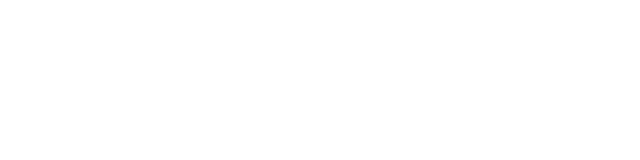
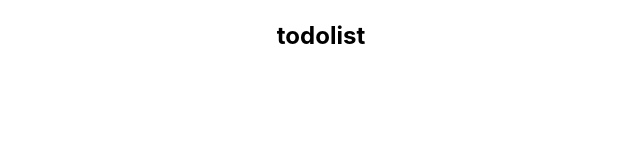
Before and after one commit to heony704/wanted-pre-onboarding-frontend, a React (Create React App) app: page /todo in a window 1280 px wide. Shown: the top 160 px of the page, without its empty margins (319-959 px from the left). Built offline with nearby package versions, Linux system fonts and the light colour scheme.

Commit message:
header 추가

```diff
--- a/src/components/Header.tsx
+++ b/src/components/Header.tsx
@@ -1,3 +1,21 @@
+import styled from "styled-components";
+
 export default function Header() {
-    return (<div></div>);
+    return (
+        <Container>
+            <span>todolist</span>
+        </Container>
+    );
 }
+
+const Container = styled.div`
+    display: flex;
+    justify-content: center;
+    align-items: center;
+    width: 100%;
+    height: 70px;
+
+    user-select: none;
+    font-size: 1.5rem;
+    font-weight: 700;
+`;
--- a/src/pages/AuthPage.tsx
+++ b/src/pages/AuthPage.tsx
@@ -1,5 +1,16 @@
 import styled from 'styled-components';
+import Header from '../components/Header';
 
 export default function AuthPage() {
-    return (<div></div>);
+    return (
+        <Container>
+            <Header />
+        </Container>
+    );
 }
+
+const Container = styled.div`
+    min-height: 100vh;
+    max-width: 50rem;
+    margin: 0 auto;
+`;
--- a/src/pages/TodoListPage.tsx
+++ b/src/pages/TodoListPage.tsx
@@ -1,5 +1,16 @@
 import styled from 'styled-components';
+import Header from '../components/Header';
 
 export default function TodoListPage() {
-    return (<div></div>);
+    return (
+        <Container>
+            <Header />
+        </Container>
+    );
 }
+
+const Container = styled.div`
+    min-height: 100vh;
+    max-width: 50rem;
+    margin: 0 auto;
+`;
```
